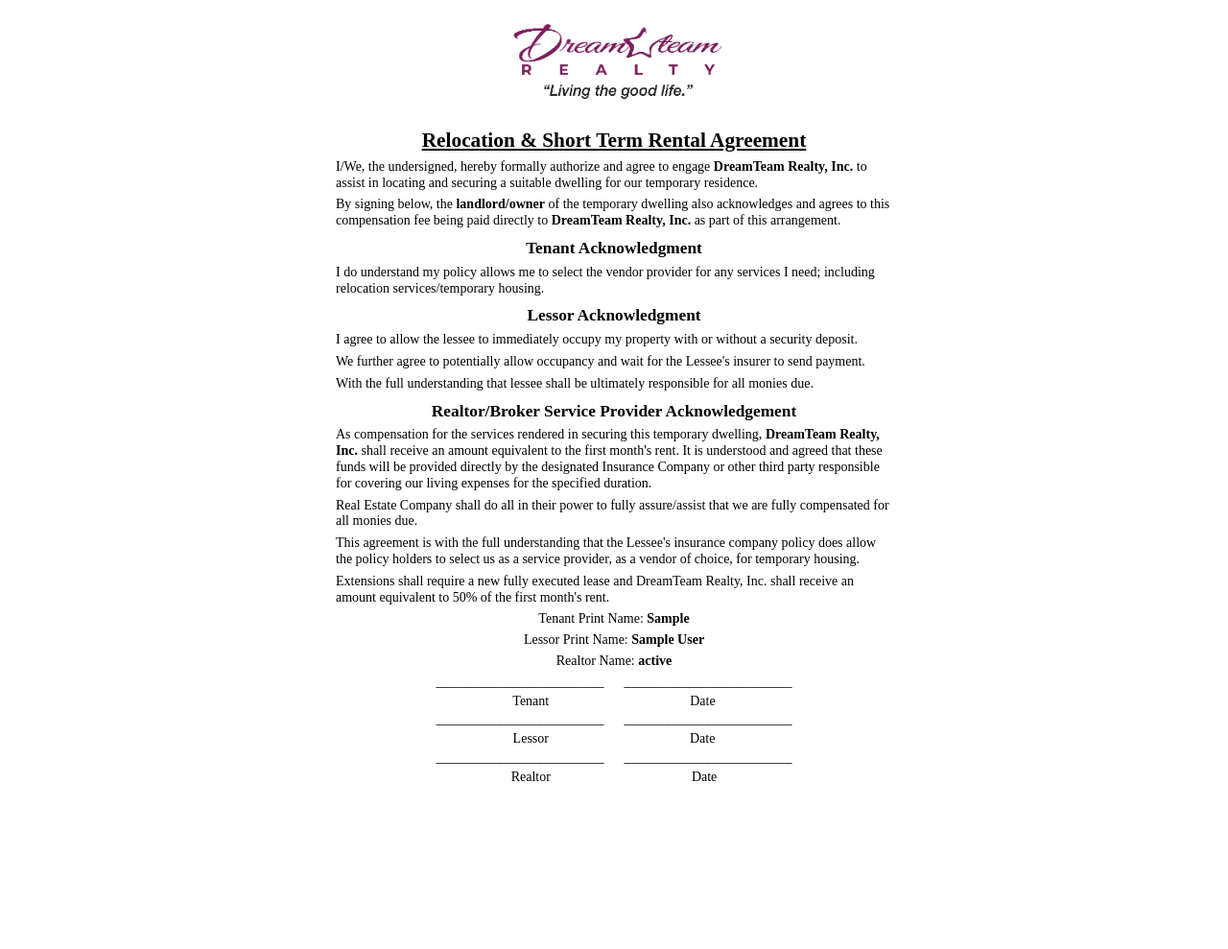
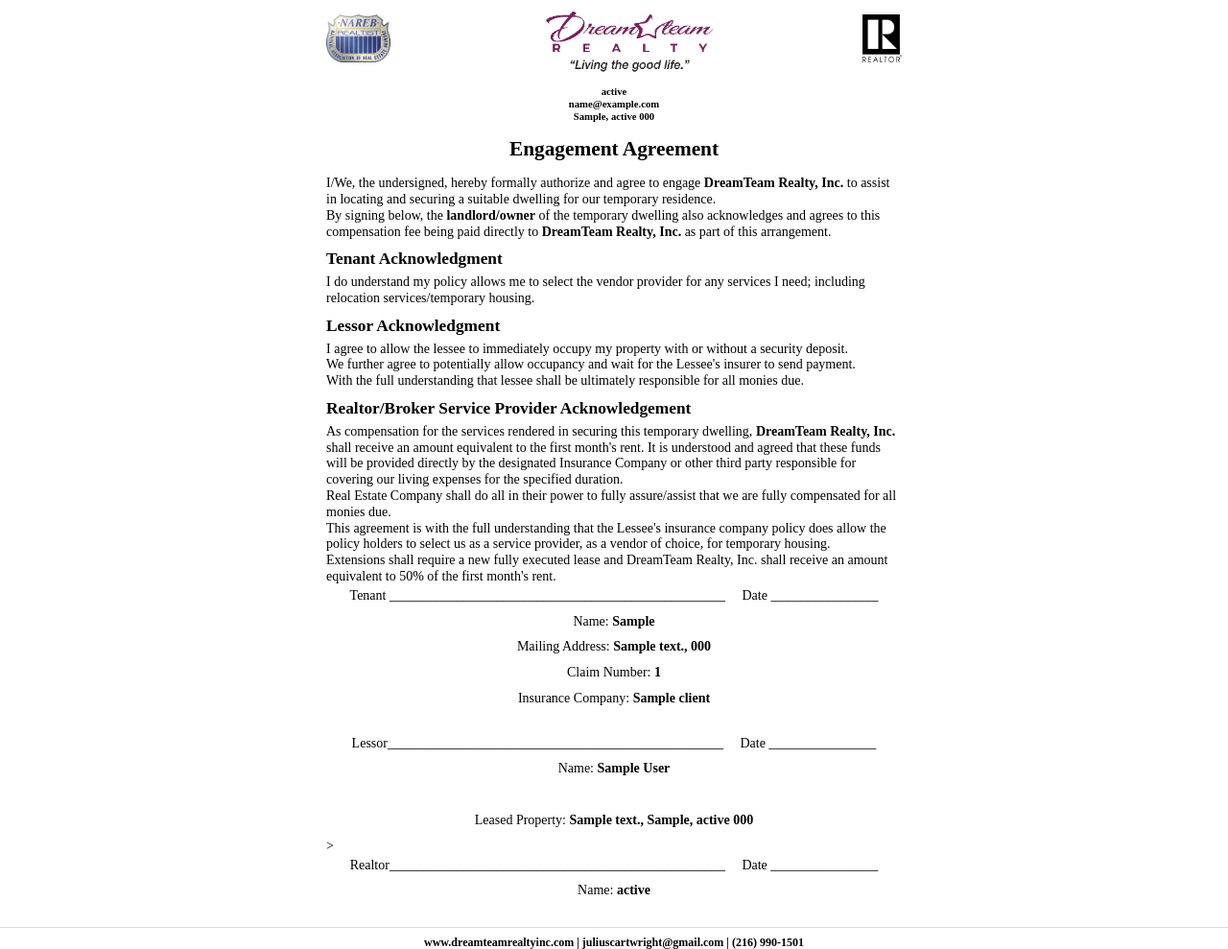
Before and after one commit to ya1-oa/mit_app, a Django app: template docsAppR/templates/account/short_term.html in a window 1280 px wide. Shown: the whole page at 96% size. Before the commit the page ends 814 px from the top, so only its background shows below. Run offline with Django 5.2, Linux system fonts and the light colour scheme; the template is opened without the code that fills it: most values are stand-ins (such as "Sample title", 1, 10 or a date in 2020).

Commit message:
Update short_term.html new short term

```diff
--- a/docsAppR/templates/account/short_term.html
+++ b/docsAppR/templates/account/short_term.html
@@ -2,8 +2,9 @@
 <head>
     <meta charset="UTF-8">
     <meta name="viewport" content="width=device-width, initial-scale=1.0">
-    <title>Relocation & Short Term Rental Agreement</title>
+    <title>Engagement Agreement</title>
     <style>
+
         body {
             font-family: 'Times New Roman', Times, serif;
             font-size: 14px;
@@ -19,22 +20,20 @@
         h1 {
             text-align: center;
             font-size: 16pt;
-            margin-bottom: 5px;  /* Reduced from 20px */
-            text-decoration: underline;
-            padding-top: 10px;  /* Reduced from 20px */
+            margin-bottom: 15px;  /* Reduced from 20px */
+
         }
         h2 {
             font-size: 14pt;
             margin-top: 3px;  /* Reduced from 5px */
-            margin-bottom: 3px;  /* Reduced from 5px */
-            text-decoration: underline;
-            text-align: center;
+            margin-bottom: 5px;  /* Reduced from 5px */
+            text-align: left;
         }
         h3 {
             font-size: 13pt;
             margin-top: 10px;  /* Reduced from 20px */
             margin-bottom: 5px;  /* Reduced from 10px */
-            text-align: center;
+            text-align: left;
         }
         p {
             margin: 6px 0;  /* Reduced from 12px */
@@ -55,7 +54,7 @@
         }
         .signature-pair {
             margin-bottom: 5px;  /* Reduced from 10px */
-            text-align: center;
+            text-align: left;
         }
         .signature-pair p {
             text-align: center;
@@ -75,20 +74,60 @@
         }
         .letterhead {
             text-align: center;
-            margin-bottom: 10px;  /* Reduced from 20px */
+            margin-bottom: 5px;
         }
-        .letterhead img {
-            max-height: 100px;  /* Reduced from 120px */
+        .letterhead img.logo-left,
+        .letterhead img.logo-right {
+            max-height: 50px;  /* Smaller side logos */
             max-width: 100%;
+        }
+        .letterhead img.logo-center {
+            max-height: 80px;  /* Larger center logo */
+            max-width: 100%;
+        }
+        .logo-container {
+            display: flex;
+            align-items: center;
+            justify-content: space-between;
+            margin-bottom: 10px;
+        }
+        .document-footer {
+            margin-top: 0.3in;
+            padding-top: 0.08in;
+            border-top: 1px solid #ddd;
+            text-align: center;
+            font-size: 9pt;
+            font-weight: bold;
+        }
+        .company-info {
+            font-size: 8pt;
+            line-height: 1.2;
+            margin-top: 0.05in;
+            font-weight: bold;
+        }
+        body, div, p {
+            margin: 0;
+            padding: 0;
+            box-sizing: border-box;
         }
     </style>
 </head>
 <body>
     <div class="document">
         <div class="letterhead">
-            <img src="http://localhost:8000/media/dreamteam-letterhead.png" alt="Company Letterhead">
+            <div class="logo-container">
+                <img src="/media/NAREB-logo.png" alt="NAREB Logo" class="logo-left">
+                <img src="/media/dreamteam-letterhead.png" alt="Dream Team Realty" class="logo-center">
+                <img src="/media/realtor-logo.png" alt="Realtor Logo" class="logo-right">
+            </div>
+            <div class="company-info">
+                {{ landlord.real_estate_company }}<br>
+                {{ landlord.company_mailing_address }}<br>
+                {{ landlord.company_city }}, {{ landlord.company_state }} {{ landlord.company_zip }}
+            </div>
         </div>
-        <h1>Relocation &amp; Short Term Rental Agreement</h1>
+
+        <h1>Engagement Agreement</h1>
 
         <p>I/We, the undersigned, hereby formally authorize and agree to engage <span class="highlight">DreamTeam Realty, Inc.</span> to assist in locating and securing a suitable dwelling for our temporary residence.
 
@@ -109,20 +148,29 @@
             <p>This agreement is with the full understanding that the Lessee's insurance company policy does allow the policy holders to select us as a service provider, as a vendor of choice, for temporary housing.</p>
             <p>Extensions shall require a new fully executed lease and DreamTeam Realty, Inc. shall receive an amount equivalent to 50% of the first month's rent.</p>
 
+            <div class="signature-pair">
+                <p>Tenant&nbsp;__________________________________________________ &nbsp;&nbsp;&nbsp;&nbsp;Date ________________</p>
+                <p style="text-align: center; margin: 10px 0;">Name: <strong>{{ client.pOwner }}</strong></p>
+                <p style="text-align: center; margin: 10px 0;">Mailing Address: <strong>{{ client.pAddress }}, {{ client.pCityStateZip }} </strong></p>
+                <p style="text-align: center; margin: 10px 0;">Claim Number: <strong>{{ client.claimNumber }}</strong></p>
+                <p style="text-align: center; margin: 10px 0;">Insurance Company: <strong>{{ client.insuranceCo_Name }}</strong></p>
 
-            <p style="text-align: center; margin: 5px 0;">Tenant Print Name: <strong>{{ client.pOwner }}</strong></p>  <!-- Added margin reduction -->
-            <p style="text-align: center; margin: 5px 0;">Lessor Print Name: <strong>{{ landlord.full_name }}</strong></p>  <!-- Added margin reduction -->
-            <p style="text-align: center; margin: 5px 0;">Realtor Name: <strong>{{ landlord.real_estate_company }}</strong></p>  <!-- Added margin reduction -->
+                <p>&nbsp;&nbsp;&nbsp;&nbsp;&nbsp;&nbsp;&nbsp;&nbsp;&nbsp;&nbsp;&nbsp;&nbsp;&nbsp;&nbsp;&nbsp;&nbsp;&nbsp;&nbsp;&nbsp;&nbsp;&nbsp;&nbsp;&nbsp;&nbsp;&nbsp;&nbsp;&nbsp;&nbsp;&nbsp;&nbsp;&nbsp;&nbsp;&nbsp;&nbsp;&nbsp;&nbsp;&nbsp;&nbsp;&nbsp;&nbsp;</p>
 
-            <div class="signature-pair">
-                <p>_________________________ &nbsp;&nbsp;&nbsp;&nbsp; _________________________</p>
-                <p>Tenant &nbsp;&nbsp;&nbsp;&nbsp;&nbsp;&nbsp;&nbsp;&nbsp;&nbsp;&nbsp;&nbsp;&nbsp;&nbsp;&nbsp;&nbsp;&nbsp;&nbsp;&nbsp;&nbsp;&nbsp;&nbsp;&nbsp;&nbsp;&nbsp;&nbsp;&nbsp;&nbsp;&nbsp;&nbsp;&nbsp;&nbsp;&nbsp;&nbsp;&nbsp;&nbsp;&nbsp;&nbsp;&nbsp;&nbsp;&nbsp; Date</p>
-                <p>_________________________ &nbsp;&nbsp;&nbsp;&nbsp; _________________________</p>
-                <p>Lessor &nbsp;&nbsp;&nbsp;&nbsp;&nbsp;&nbsp;&nbsp;&nbsp;&nbsp;&nbsp;&nbsp;&nbsp;&nbsp;&nbsp;&nbsp;&nbsp;&nbsp;&nbsp;&nbsp;&nbsp;&nbsp;&nbsp;&nbsp;&nbsp;&nbsp;&nbsp;&nbsp;&nbsp;&nbsp;&nbsp;&nbsp;&nbsp;&nbsp;&nbsp;&nbsp;&nbsp;&nbsp;&nbsp;&nbsp;&nbsp; Date</p>
-                <p>_________________________ &nbsp;&nbsp;&nbsp;&nbsp; _________________________</p>
-                <p>Realtor &nbsp;&nbsp;&nbsp;&nbsp;&nbsp;&nbsp;&nbsp;&nbsp;&nbsp;&nbsp;&nbsp;&nbsp;&nbsp;&nbsp;&nbsp;&nbsp;&nbsp;&nbsp;&nbsp;&nbsp;&nbsp;&nbsp;&nbsp;&nbsp;&nbsp;&nbsp;&nbsp;&nbsp;&nbsp;&nbsp;&nbsp;&nbsp;&nbsp;&nbsp;&nbsp;&nbsp;&nbsp;&nbsp;&nbsp;&nbsp; Date</p>
+                <p>Lessor__________________________________________________ &nbsp;&nbsp;&nbsp;&nbsp;Date ________________</p>
+                <p style="text-align: center; margin: 10px 0;">Name: <strong>{{ landlord.full_name }}</strong></p>  <!-- Added margin reduction -->
+                <p> &nbsp;&nbsp;&nbsp;&nbsp;&nbsp;&nbsp;&nbsp;&nbsp;&nbsp;&nbsp;&nbsp;&nbsp;&nbsp;&nbsp;&nbsp;&nbsp;&nbsp;&nbsp;&nbsp;&nbsp;&nbsp;&nbsp;&nbsp;&nbsp;&nbsp;&nbsp;&nbsp;&nbsp;&nbsp;&nbsp;&nbsp;&nbsp;&nbsp;&nbsp;&nbsp;&nbsp;&nbsp;&nbsp;&nbsp;&nbsp;</p>
+                <p style="text-align: center; margin: 10px 0;">Leased Property: <strong>{{ landlord.property_address }}, {{ landlord.property_city }}, {{ landlord.property_state }} {{ landlord.property_zip }} </strong></p>>
+
+                <p>Realtor__________________________________________________ &nbsp;&nbsp;&nbsp;&nbsp;Date ________________</p>
+                <p style="text-align: center; margin: 10px 0;">Name: <strong>{{ landlord.real_estate_company }}</strong></p>
+
             </div>
 
         </div>
+
+        <div class="document-footer">
+            www.dreamteamrealtyinc.com | {{ landlord.broker_email|default:"juliuscartwright@gmail.com" }} | {{ landlord.broker_phone|default:"(216) 990-1501" }}
+        </div>
 </body>
 </html>
```
